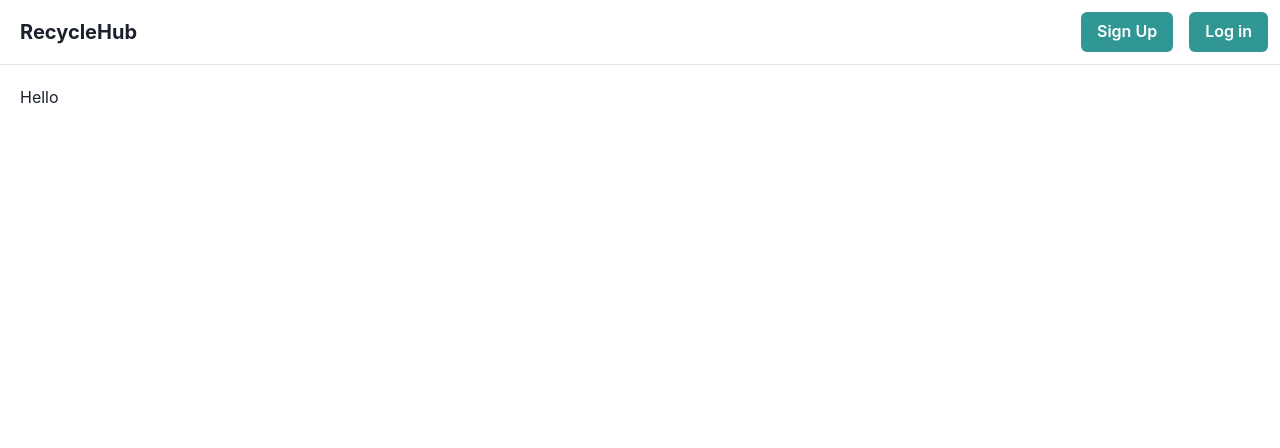
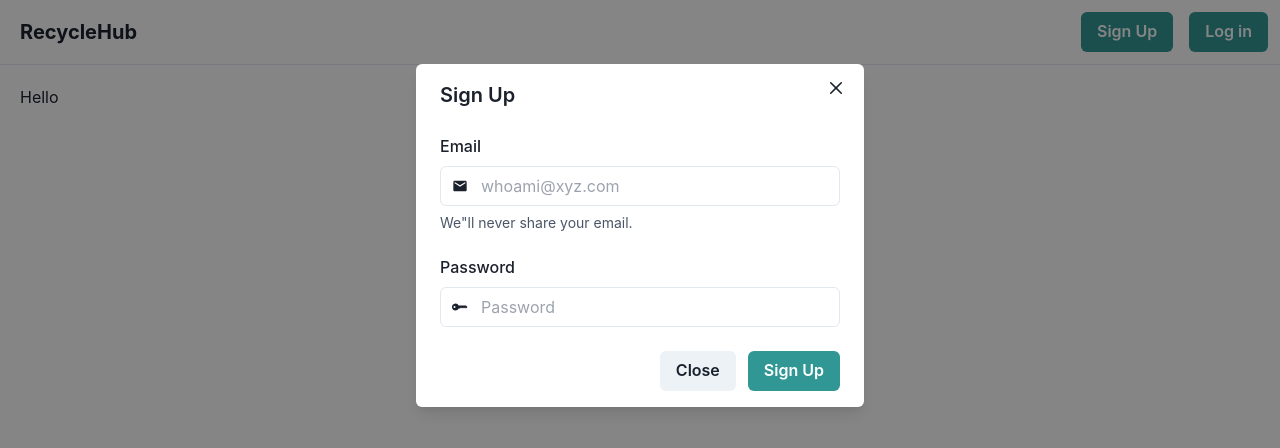
Before and after one commit to ketanbaitule/RecycleHub_, a Next.js app: page / in a window 1280 px wide. Both pictures are taken after a click on the button "Sign Up". Shown: the top 448 px of the page. Built offline with nearby package versions, Linux system fonts and the light colour scheme.

Commit message:
added sign up form

```diff
--- a/src/components/Modal.tsx
+++ b/src/components/Modal.jsx
@@ -7,10 +7,7 @@ import {
     ModalContent,
     ModalFooter,
     ModalHeader
-  } from '@chakra-ui/react'
-
-
-import LoginForm from './LoginForm'
+  } from "@chakra-ui/react"
 
 
 export default function Login({ isOpen, onClose , children , button , heading }) {
--- /dev/null
+++ b/src/components/Navbar.jsx
@@ -0,0 +1,41 @@
+import { Box, Button, ButtonGroup, Flex, Heading, Link, Spacer, useDisclosure } from "@chakra-ui/react";
+import NextLink from "next/link";
+import Modal from "@/components/Modal";
+import LoginForm from "./LoginForm";
+import SignUpForm from "./SignUpForm";
+
+function Navbar(){
+    const login = useDisclosure();
+    const register = useDisclosure();
+
+    return(
+        <>
+        <Flex flexDirection={{base: "column", md: "row"}} minWidth="max-content" alignItems="center" gap="2" padding={[2, 3]} className="border-b border-slate-200">
+            <Box p="2">
+                <NextLink href="/">
+                    <Heading size="md">RecycleHub</Heading>
+                </NextLink>
+            </Box>
+            <Spacer display={{base: "none", md: "block"}} />
+            <ButtonGroup gap="2">
+                <Button colorScheme="teal" onClick={register.onOpen}>Sign Up</Button>
+                <Button colorScheme="teal" onClick={login.onOpen}>Log in</Button>
+            </ButtonGroup>
+            </Flex>
+            <Modal heading={"Login"} isOpen={login.isOpen} onClose={login.onClose} button={
+                <Button colorScheme="teal">Login</Button>
+            }>
+                <LoginForm />
+            </Modal>
+            <Modal heading={"Sign Up"} isOpen={register.isOpen} onClose={register.onClose} button={
+                <Button colorScheme="teal">Sign Up</Button>
+            }>
+                <SignUpForm />
+            </Modal>
+        </>
+
+
+    )
+}
+
+export default Navbar;
--- a/src/components/Navbar.tsx
+++ /dev/null
@@ -1,33 +0,0 @@
-import { Box, Button, ButtonGroup, Flex, Heading, Link, Spacer, useDisclosure } from "@chakra-ui/react";
-import NextLink from "next/link";
-import Modal from "@/components/Modal";
-import LoginForm from "./LoginForm";
-
-function Navbar(){
-    const { isOpen, onOpen, onClose } = useDisclosure()
-    return(
-        <>
-        <Flex flexDirection={{base: "column", md: "row"}} minWidth='max-content' alignItems='center' gap='2' padding={[2, 3]} className="border-b border-slate-200">
-            <Box p='2'>
-                <NextLink href='/'>
-                    <Heading size='md'>RecycleHub</Heading>
-                </NextLink>
-            </Box>
-            <Spacer display={{base: "none", md: "block"}} />
-            <ButtonGroup gap='2'>
-                <Button colorScheme='teal'>Sign Up</Button>
-                <Button colorScheme='teal' onClick={onOpen}>Log in</Button>
-            </ButtonGroup>
-            </Flex>
-            <Modal heading={'Login'} isOpen={isOpen} onClose={onClose} button={
-                <Button colorScheme='teal'>Login</Button>
-            }>
-                <LoginForm />
-            </Modal>
-        </>
-
-
-    )
-}
-
-export default Navbar;
--- a/src/components/LoginForm.tsx
+++ b/src/components/SignUpForm.tsx
@@ -1,30 +1,30 @@
-import { Button, FormControl, FormHelperText, FormLabel, Icon, Input, InputGroup, InputLeftElement, Stack } from "@chakra-ui/react";
+import { FormControl, FormLabel, Stack, Input, InputGroup, InputLeftElement, Icon, FormHelperText } from "@chakra-ui/react";
 import { BsKeyFill } from "react-icons/bs";
 import { MdEmail } from "react-icons/md";
 
-export default function LoginForm() {
+export default function SignUpForm() {
     return (
         <FormControl>
             <FormLabel>Email</FormLabel>
             <Stack spacing={4}>
                 <InputGroup>
-                    <InputLeftElement pointerEvents='none' >
+                    <InputLeftElement pointerEvents="none" >
                         <Icon as={MdEmail} />
                     </InputLeftElement>
-                    <Input type='email' placeholder='whoami@xyz.com' />
+                    <Input type="email" placeholder={"whoami@xyz.com"} />
                 </InputGroup>
             </Stack>
-            <FormHelperText>We'll never share your email.</FormHelperText>
+            <FormHelperText>We"ll never share your email.</FormHelperText>
 
             <br />
 
             <FormLabel>Password</FormLabel>
             <Stack spacing={4}>
                 <InputGroup>
-                    <InputLeftElement pointerEvents='none' >
+                    <InputLeftElement pointerEvents="none" >
                         <Icon as={BsKeyFill} />
                     </InputLeftElement>
-                    <Input type='text' placeholder='Password' />
+                    <Input type="text" placeholder="Password" />
                 </InputGroup>
             </Stack>
         </FormControl>
--- a/tsconfig.json
+++ b/tsconfig.json
@@ -16,6 +16,6 @@
       "@/*": ["./src/*"]
     }
   },
-  "include": ["next-env.d.ts", "**/*.ts", "**/*.tsx"],
+  "include": ["next-env.d.ts", "**/*.ts", "**/*.tsx", "src/components/Navbar.jsx", "src/components/Modal.jsx"],
   "exclude": ["node_modules"]
 }
```
